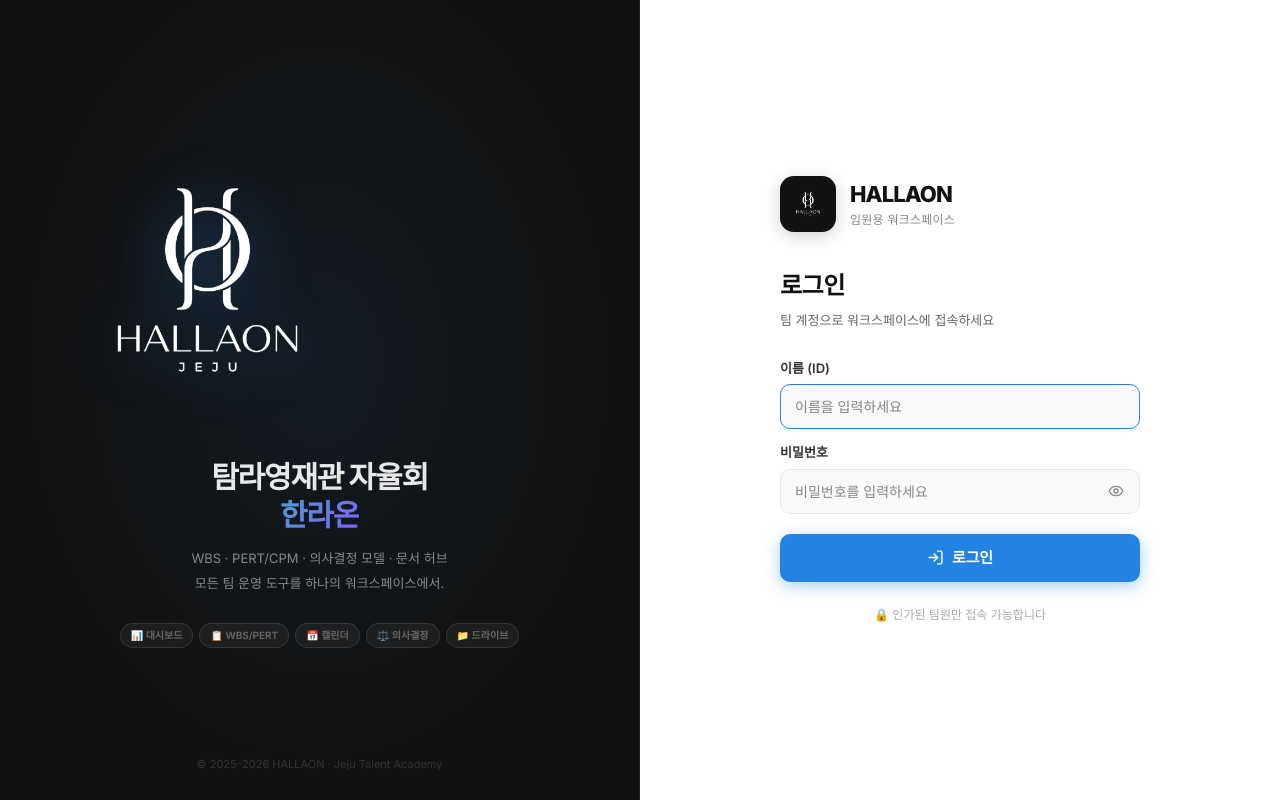
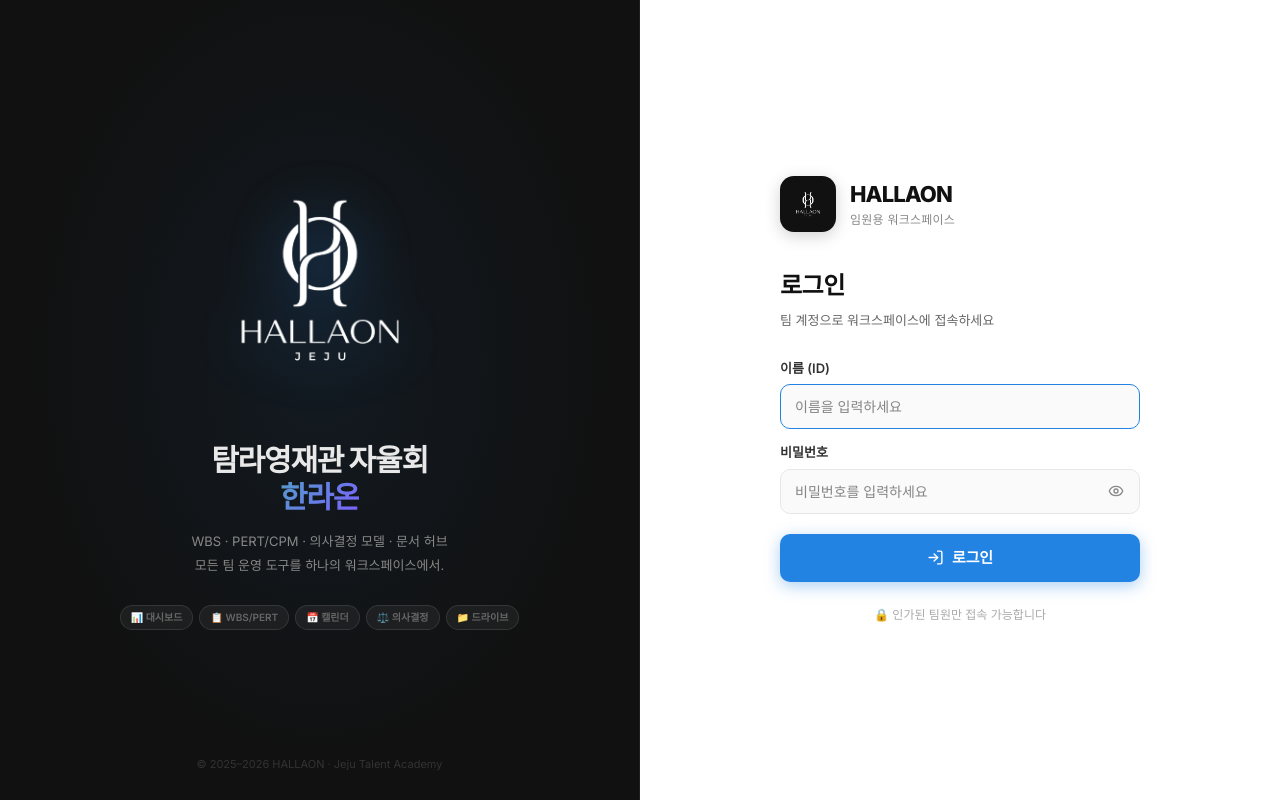
Before and after one commit to tamnagenius123-web/hallaon-website, a React (Vite) app: page / in a window 1280 px wide. Built offline with nearby package versions, Linux system fonts and the light colour scheme; no server answers.

Commit message:
Update AuthView.tsx

```diff
--- a/src/components/AuthView.tsx
+++ b/src/components/AuthView.tsx
@@ -77,23 +77,26 @@ export const AuthView = ({ onAuthSuccess }: { onAuthSuccess: () => void }) => {
           }}
         >
           {/* 로고 이미지 — 어두운 배경이므로 brightness(0) invert(1)로 흰색 처리 */}
+{/* ── 기존의 삐딱했던 모션 블록을 이걸로 덮어쓰세요 ── */}
           <motion.div
             animate={{ y: [0, -10, 0] }}
             transition={{ duration: 5, repeat: Infinity, ease: 'easeInOut' }}
-            style={{ marginBottom: 32 }}
+            style={{ marginBottom: 32, width: '100%' }} /* 👈 넓이를 꽉 채우게 수정 */
           >
             <img
               src="/logo.png"
               alt="HALLAON"
               style={{
-                width: 'clamp(180px, 55%, 280px)',
+                width: '240px', /* 이상하게 작동하던 비율(clamp) 대신 안정적인 고정 크기로 변경 */
                 height: 'auto',
                 objectFit: 'contain',
                 display: 'block',
+                margin: '0 auto', /* 👈 핵심! 완벽한 가운데 정렬을 만드는 마법의 코드 */
                 filter: 'brightness(0) invert(1) drop-shadow(0 8px 28px rgba(35,131,226,0.45))',
               }}
             />
           </motion.div>
+          {/* ──────────────────────────────────────────────── */}
 
           {/* 타이틀 텍스트 — 로고와 같은 중앙 블록 */}
           <motion.h1
```
